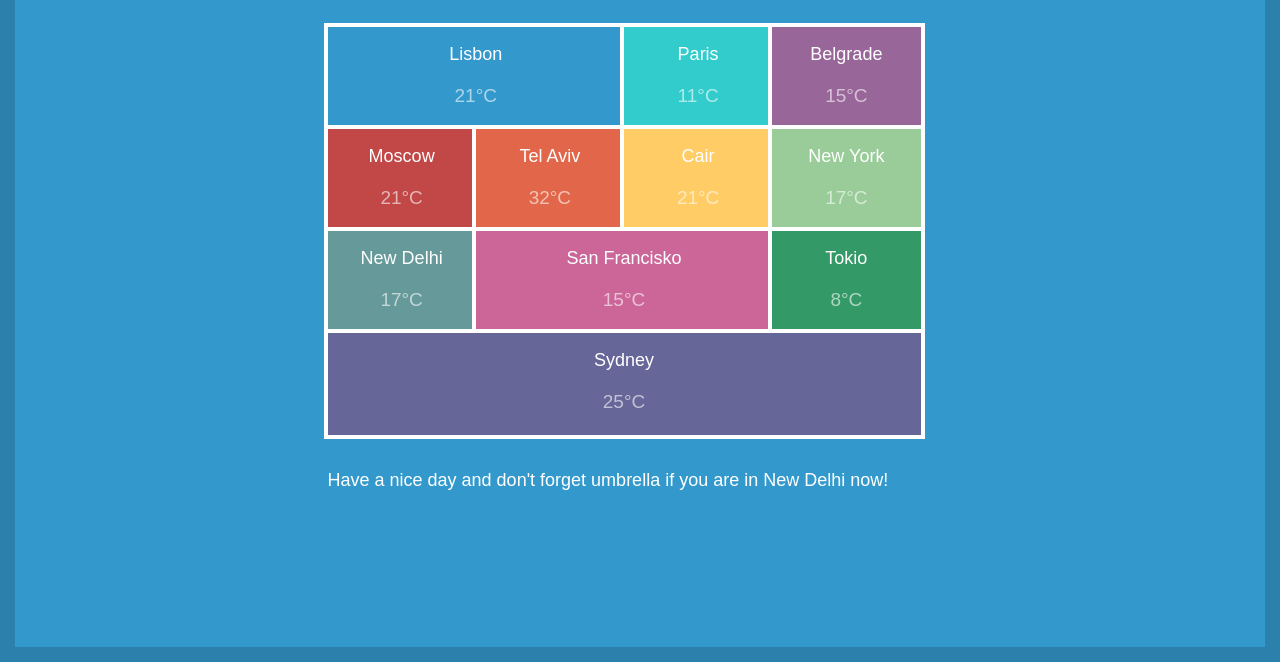
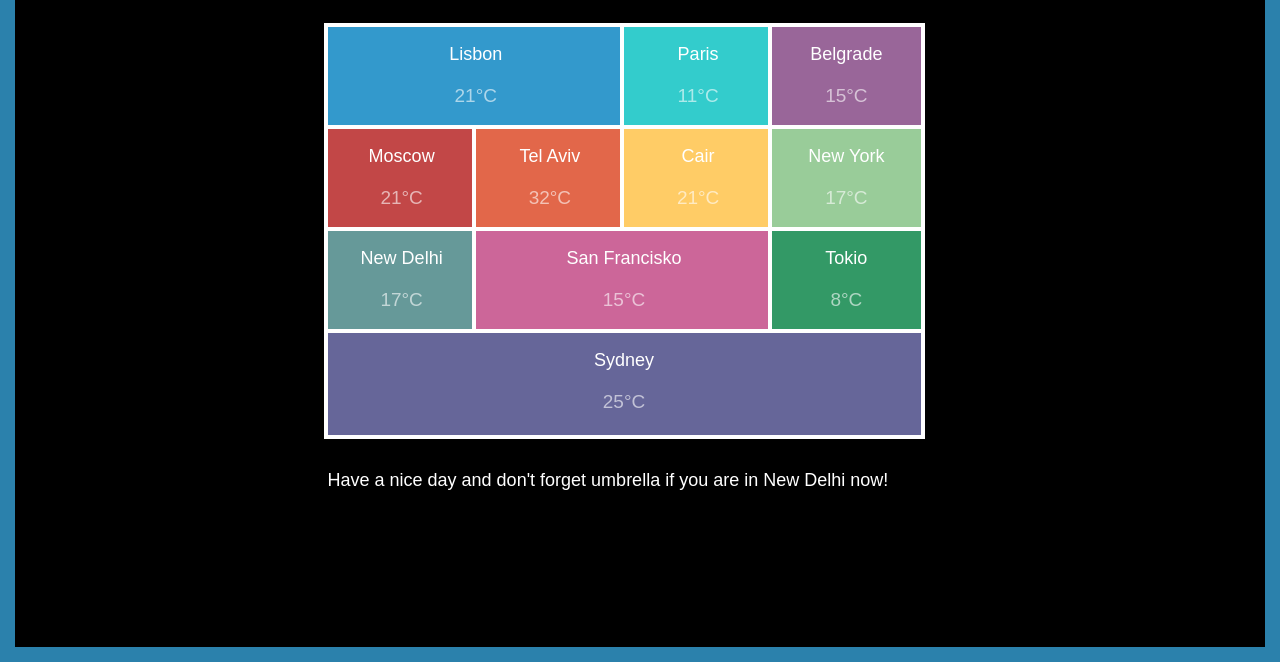
Before and after one commit to TatyanaMolchanova/weather-forecast-experiment, a plain HTML site: page index.html in a window 1280 px wide. Shown: the part 138-800 px from the top of the page. Drawn offline with Linux system fonts and the light colour scheme; some icons are missing.

Commit message:
change bg of body

```diff
--- a/styles/style.css
+++ b/styles/style.css
@@ -5,7 +5,7 @@ html, body {
 
 body {
 	box-sizing: border-box;
-	background-color: #3399cc;
+	background-color: #000;
 	border: 15px solid #2b81ac;
 	margin: 0;
 	padding: 0;
```
